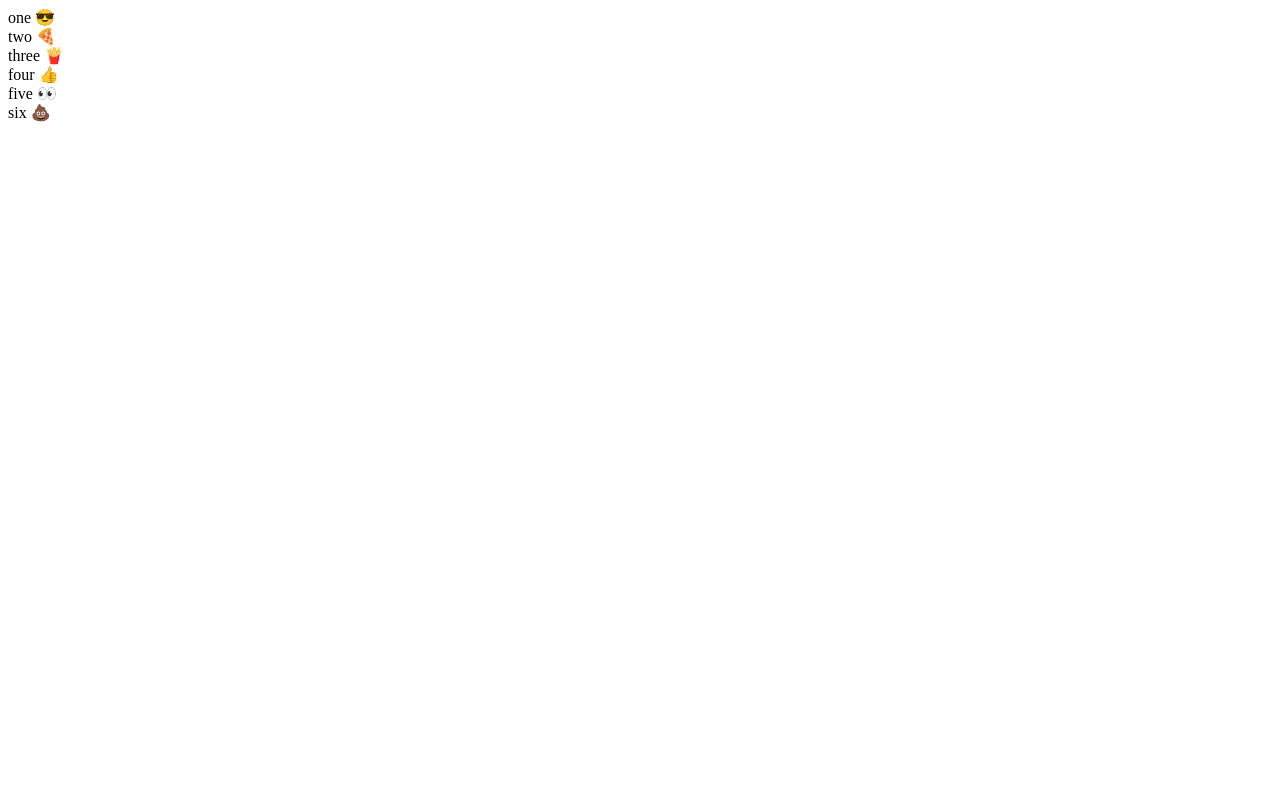
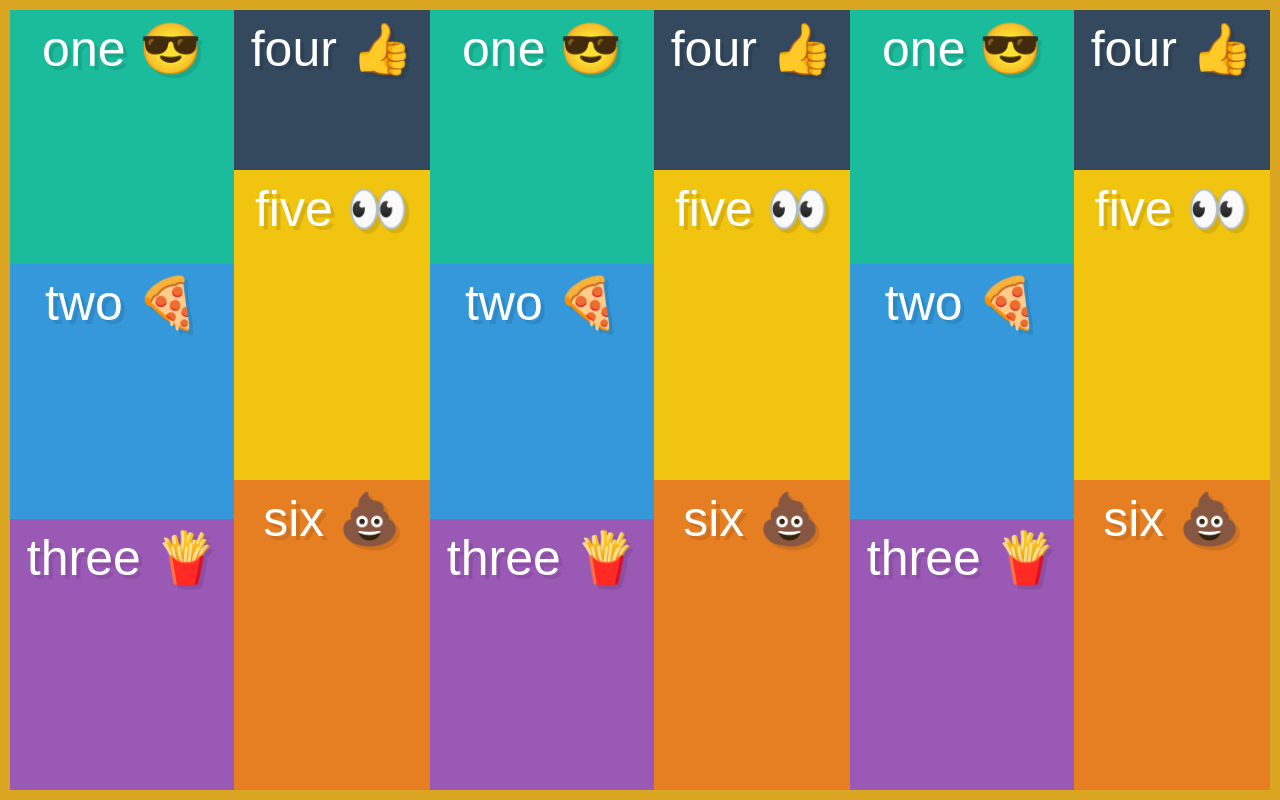
Before and after one commit to leogsouza/learn-flexbox, a plain HTML site: page flex-basis-and-wrapping/index.html in a window 1280 px wide. Drawn offline with Linux system fonts and the light colour scheme.

Commit message:
Finish flex-basis and wrapping tutorial

```diff
--- a/flex-basis-and-wrapping/index.html
+++ b/flex-basis-and-wrapping/index.html
@@ -3,6 +3,7 @@
 <head>
   <meta charset="UTF-8">
   <title>Flexbox Tutorial - Flex-basis and Wrapping</title>
+  <link rel="stylesheet" href="style.css">
 </head>
 <body>
 
@@ -13,6 +14,18 @@
     <div class="box box4">four 👍</div>
     <div class="box box5">five 👀</div>
     <div class="box box6">six 💩</div>
+    <div class="box box1">one 😎</div>
+    <div class="box box2">two 🍕</div>
+    <div class="box box3">three 🍟</div>
+    <div class="box box4">four 👍</div>
+    <div class="box box5">five 👀</div>
+    <div class="box box6">six 💩</div>
+    <div class="box box1">one 😎</div>
+    <div class="box box2">two 🍕</div>
+    <div class="box box3">three 🍟</div>
+    <div class="box box4">four 👍</div>
+    <div class="box box5">five 👀</div>
+    <div class="box box6">six 💩</div>
   </div>
 
 </body>
--- a/flex-basis-and-wrapping/style.css
+++ b/flex-basis-and-wrapping/style.css
@@ -27,4 +27,26 @@ input[type=reset],input[type=submit]{-webkit-appearance:button;cursor:pointer;}b
 .box9 { background:#2ecc71;}
 .box10 { background:#16a085;}
 
-/* Flexbox style starts here */
+
+/* We start writing out flexbox here. The above is just page setup */
+.container {
+  display:flex;
+  flex-wrap:wrap;
+  flex-direction:column;
+  border:10px solid goldenrod;
+  height:100vh;
+}
+
+.box {
+  flex-basis:250px;
+  flex-grow:1;
+}
+
+
+.box3 {
+  flex-grow:5;
+}
+
+.box4 {
+  flex-basis:100px;
+}
```
